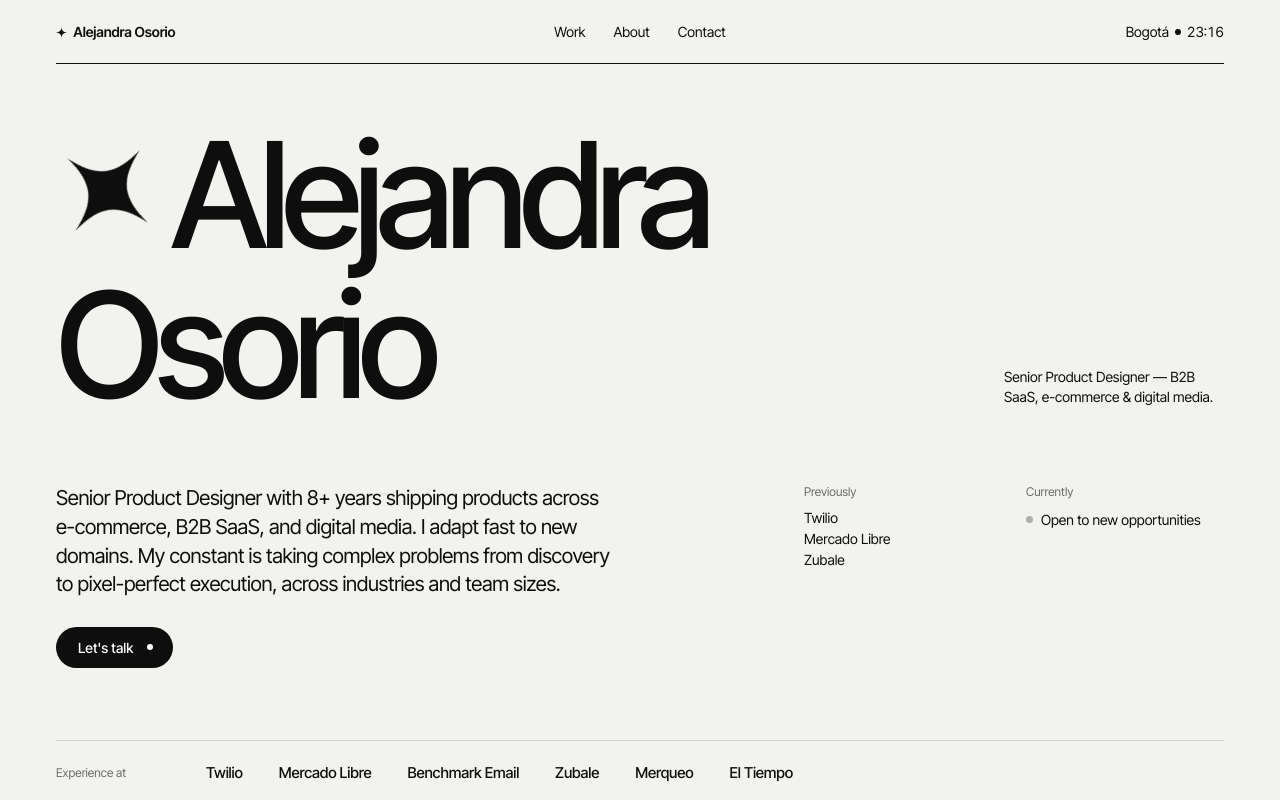
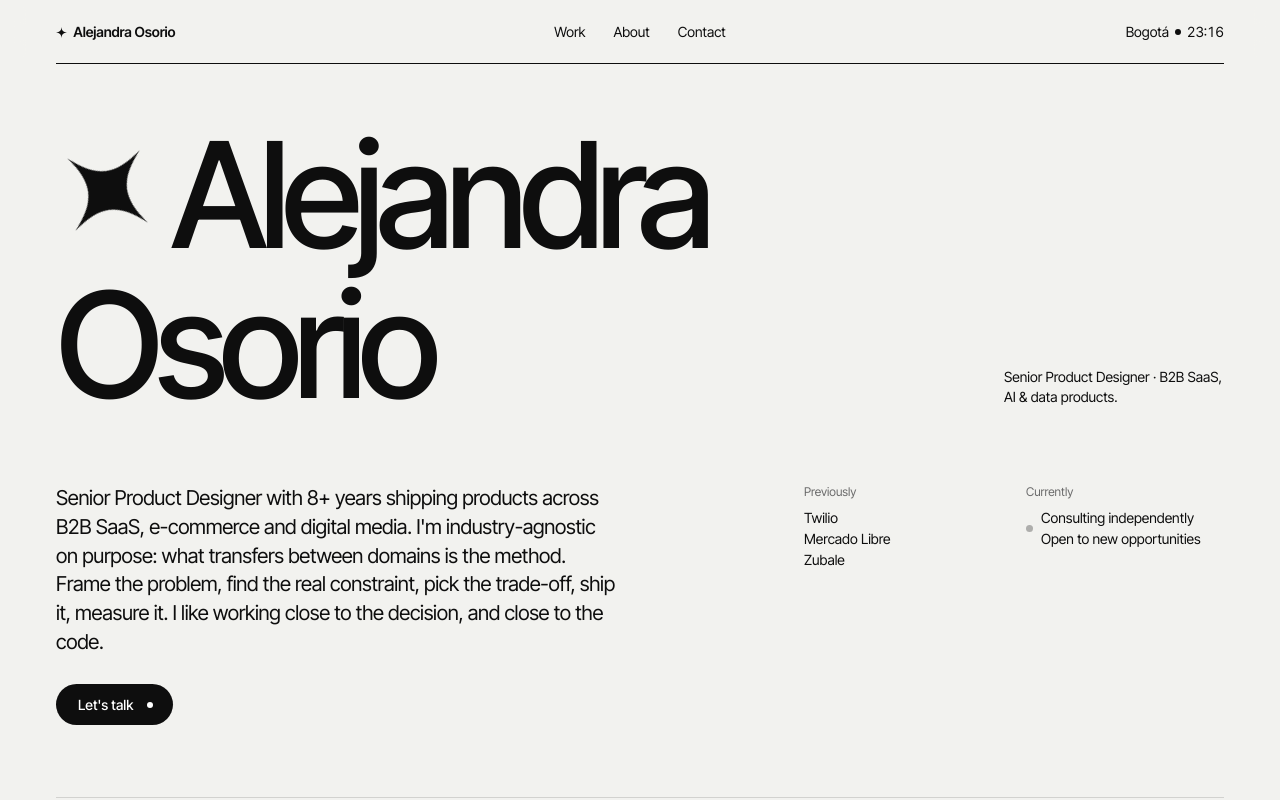
Before and after one commit to alejandrao72-hue/alejandrao72-hue.github.io, a plain HTML site: page index.html in a window 1280 px wide. Shown: the top 800 px of the page. Drawn offline with Linux system fonts and the light colour scheme.

Commit message:
Portafolio: posicionamiento en home y honestidad en las métricas de Merqueo
El home ahora lidera con B2B SaaS, AI y productos de datos, y con el
método en lugar de la lista de industrias. Agrega meta description para
los crawlers y el estado actual de consultoría. En Merqueo deja claro
que el 16% es la línea base y el objetivo, no un resultado medido.

Co-Authored-By: Claude Opus 5 <noreply@anthropic.com>
Claude-Session: https://claude.ai/code/session_0149zX4WWJuNXn66QfqL17sV

```diff
--- a/index.html
+++ b/index.html
@@ -3,7 +3,8 @@
 <head>
   <meta charset="UTF-8" />
   <meta name="viewport" content="width=device-width, initial-scale=1.0"/>
-  <title>Alejandra Osorio — Senior Product Designer</title>
+  <title>Alejandra Osorio · Senior Product Designer · B2B SaaS, AI & data products</title>
+  <meta name="description" content="Senior Product Designer with 8+ years in B2B SaaS, AI and data products, e-commerce and digital media. Previously Twilio, Mercado Libre, Zubale. Case studies with measured outcomes."/>
   <link rel="preconnect" href="https://fonts.googleapis.com">
   <link rel="preconnect" href="https://fonts.gstatic.com" crossorigin>
   <link href="https://fonts.googleapis.com/css2?family=Inter+Tight:ital,wght@0,300;0,400;0,500;0,600;1,300;1,400&display=swap" rel="stylesheet">
@@ -191,11 +192,11 @@
 <section class="hero">
   <div class="hero-top">
     <h1 class="hero-name"><span class="star" aria-hidden="true"></span>Alejandra<br>Osorio</h1>
-    <p class="hero-role">Senior Product Designer — B2B SaaS, e-commerce &amp; digital media.</p>
+    <p class="hero-role">Senior Product Designer · B2B SaaS, AI &amp; data products.</p>
   </div>
   <div class="hero-bottom">
     <div>
-      <p class="hero-bio">Senior Product Designer with 8+ years shipping products across e-commerce, B2B SaaS, and digital media. I adapt fast to new domains. My constant is taking complex problems from discovery to pixel-perfect execution, across industries and team sizes.</p>
+      <p class="hero-bio">Senior Product Designer with 8+ years shipping products across B2B SaaS, e-commerce and digital media. I'm industry-agnostic on purpose: what transfers between domains is the method. Frame the problem, find the real constraint, pick the trade-off, ship it, measure it. I like working close to the decision, and close to the code.</p>
       <button class="btn" onclick="openModal()">Let's talk</button>
     </div>
     <div class="hero-meta">
@@ -205,7 +206,7 @@
       </div>
       <div>
         <div class="meta-label">Currently</div>
-        <div class="meta-value status">Open to new opportunities</div>
+        <div class="meta-value status">Consulting independently<br>Open to new opportunities</div>
       </div>
     </div>
   </div>
```
Also changed, not shown: project-merqueo-tracker.html (+1 -0 lines).
